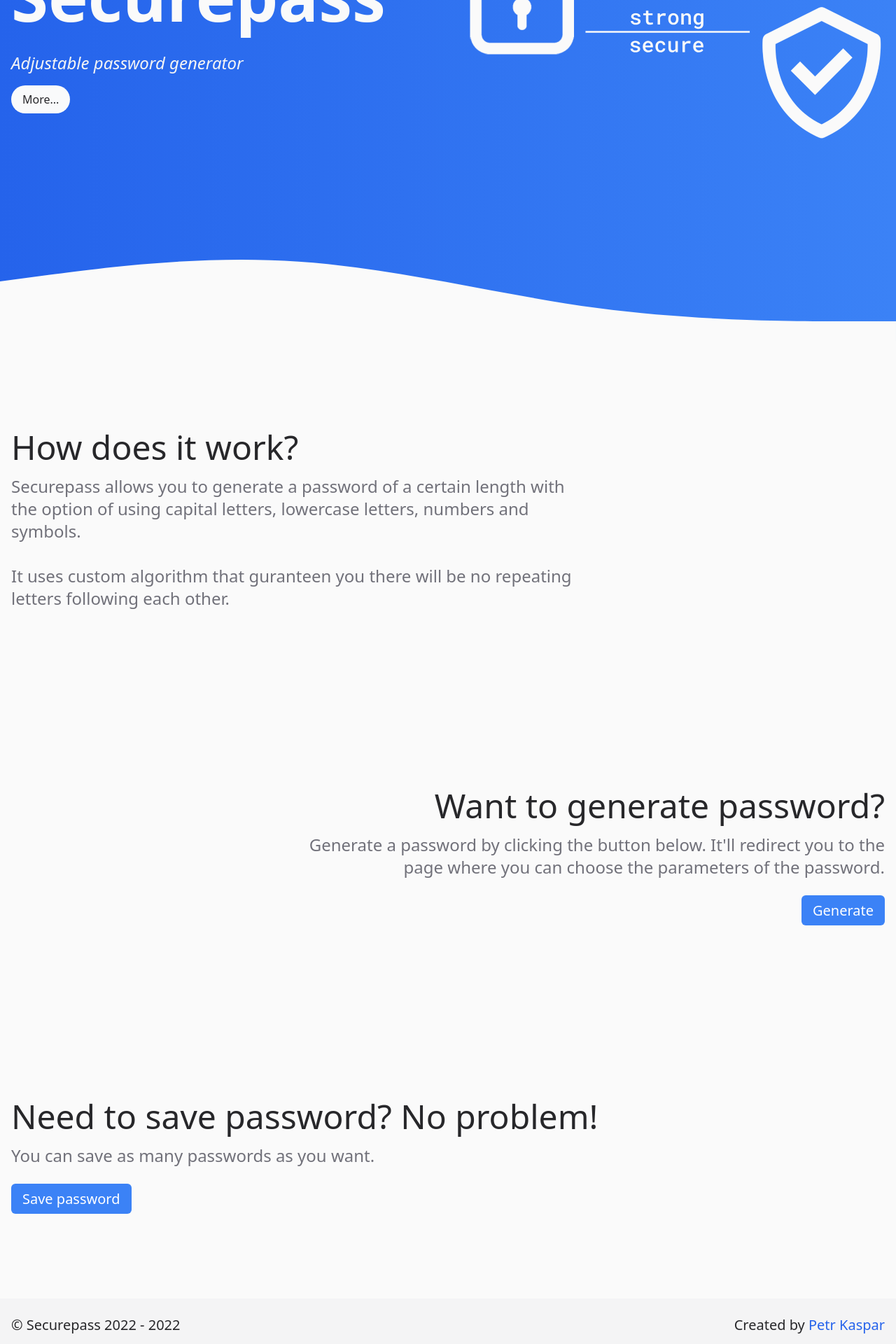
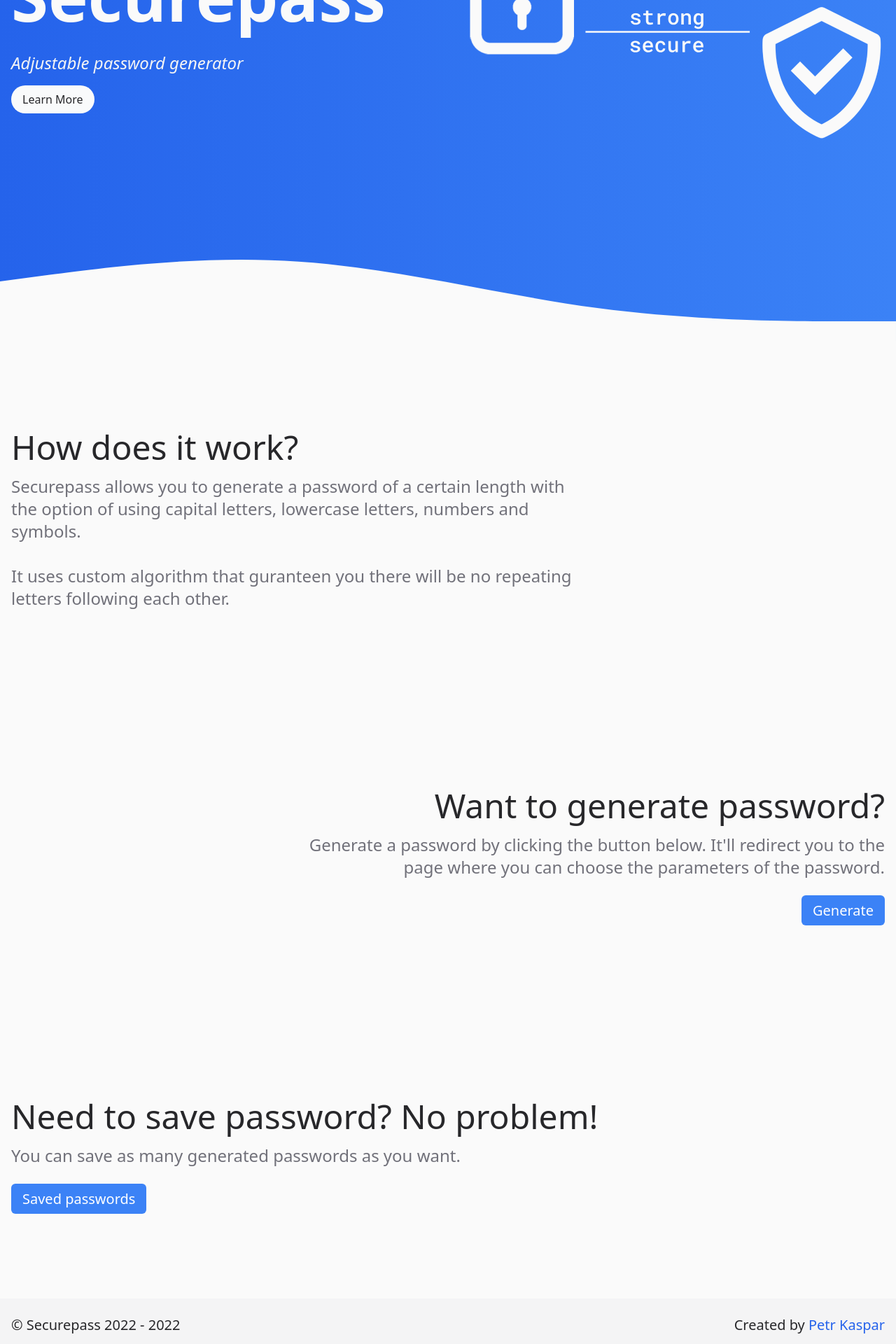
Before and after one commit to ksprptr/securepass, a Next.js app: page / in a window 1280 px wide. Shown: the part 400-2320 px from the top of the page at 70% size. Built offline with nearby package versions, Linux system fonts and the light colour scheme.

Commit message:
changed text in index page

```diff
--- a/pages/index.tsx
+++ b/pages/index.tsx
@@ -12,7 +12,7 @@ export default function Generator() {
             <h1 className="heading-1 text-zinc-50 py-4">Securepass</h1>
             <h3 className="heading-3 italic text-zinc-100 md:mt-4">Adjustable password generator</h3>
             <button onClick={() => document.getElementById("how-does-it-works")?.scrollIntoView()} className="btn mt-4 rounded-full">
-              More...
+              Learn More
             </button>
           </motion.div>
           <motion.div initial={{ opacity: 0, y: -100 }} animate={{ opacity: 1, y: 0 }} transition={{ duration: 0.5, delay: 0.25 }}>
@@ -43,10 +43,10 @@ export default function Generator() {
       </motion.section>
       <motion.section id="save" initial={{ opacity: 0, y: -100 }} animate={{ opacity: 1, y: 0 }} transition={{ duration: 0.5, delay: 1 }} className="md:py-32 py-16 max-w-screen-xl mx-auto px-4">
         <h2 className="heading-2 text-zinc-800">Need to save password? No problem!</h2>
-        <p className="paragraph md:w-2/3">{"You can save as many passwords as you want."}</p>
+        <p className="paragraph md:w-2/3">{"You can save as many generated passwords as you want."}</p>
         <div className="mt-8">
           <Link href="/save" className="btn-primary md:text-xl text-lg">
-            Save password
+            Saved passwords
           </Link>
         </div>
       </motion.section>
```
